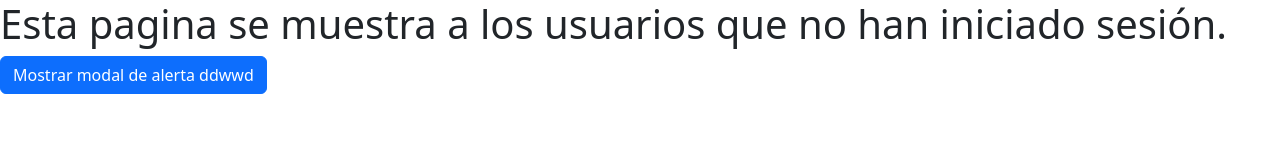
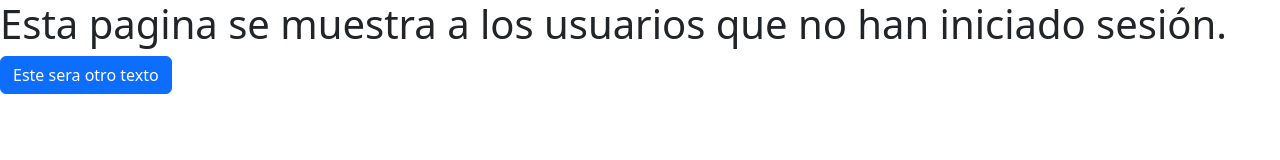
Before and after one commit to 4GeeksAcademy/devAbreu-pt-62-hello-world, a plain HTML site: page index.html in a window 1280 px wide. Drawn offline with nearby package versions, Linux system fonts and the light colour scheme.

Commit message:
cambiado texto boton modal

```diff
--- a/index.html
+++ b/index.html
@@ -15,7 +15,7 @@
 
     <!-- Button trigger modal -->
     <button type="button" class="btn btn-primary" data-bs-toggle="modal" data-bs-target="#exampleModal">
-        Mostrar modal de alerta ddwwd
+        Este sera otro texto
     </button>
     <!-- Modal -->
     <div class="modal fade" id="exampleModal" tabindex="-1" aria-labelledby="exampleModalLabel" aria-hidden="true">
```
